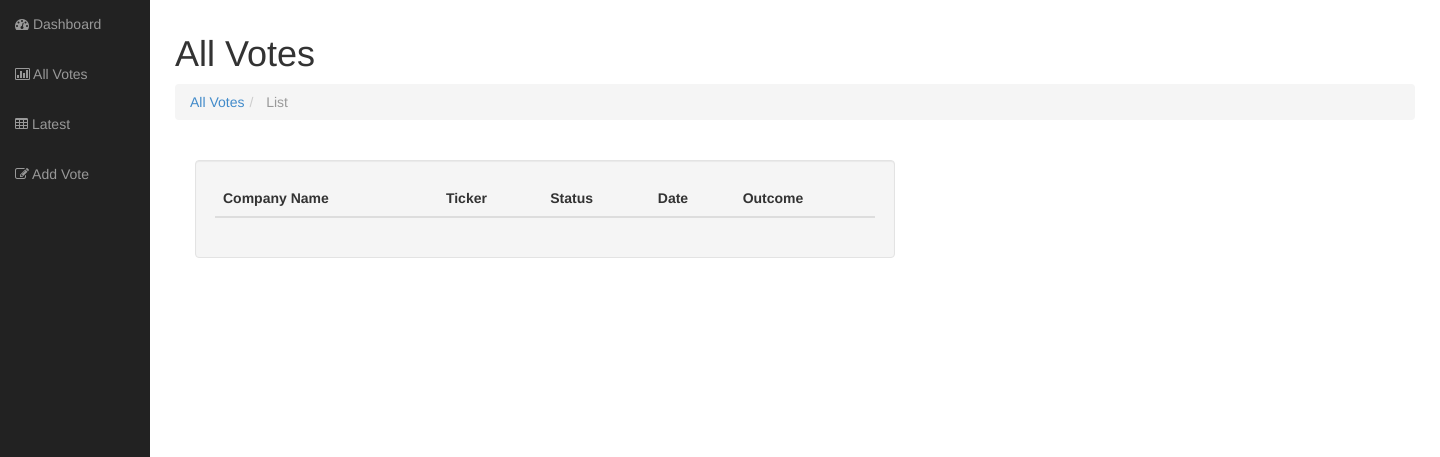
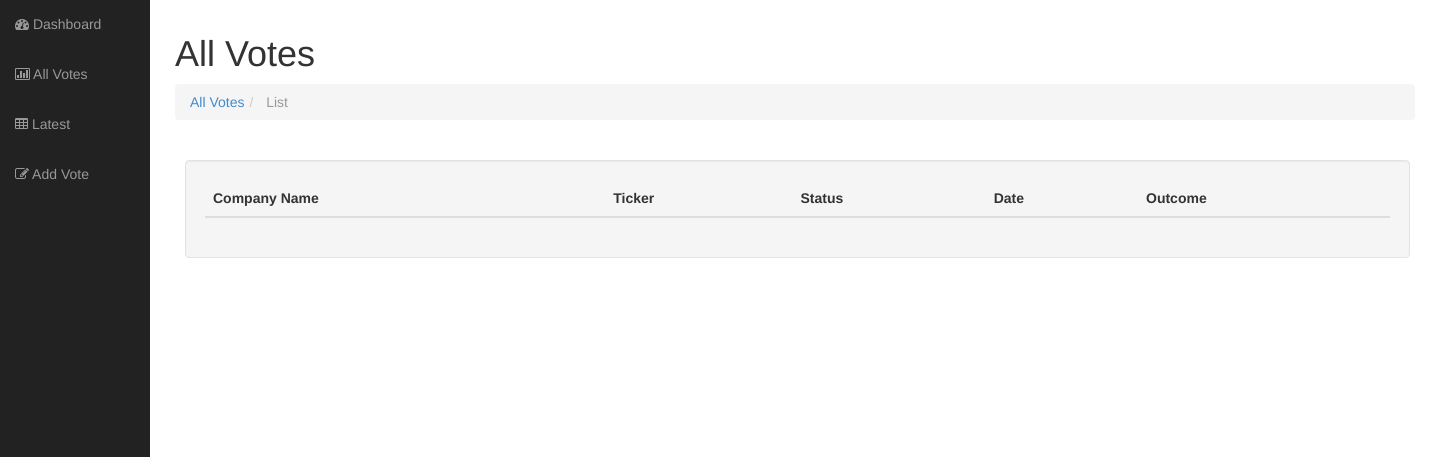
Before and after one commit to erkinaumanis/sif-vote, a Flask app: page /all in a window 1440 px wide. Shown: the part 51-508 px from the top of the page. Run offline with Flask 2, Linux system fonts and the light colour scheme; data that the repository does not hold is empty.

Commit message:
resize list well

```diff
--- a/app/static/css/custom.css
+++ b/app/static/css/custom.css
@@ -37,6 +37,13 @@
 	/*padding:;*/
 }
 
+.list {
+	margin-left: 10px;
+	margin-top: 20px;
+	width: 1225px;
+	float: left;
+	/*padding:;*/
+}
 .activity {
 	margin-left: 20px;
 	margin-top: 20px;
--- a/app/templates/list.html
+++ b/app/templates/list.html
@@ -14,7 +14,7 @@
         </div>
       </div><!-- /.row -->
 
-      <div class="results span10 well offset1">
+      <div class="list span10 well offset1">
           <table class="table">
 
             <thead>
```
